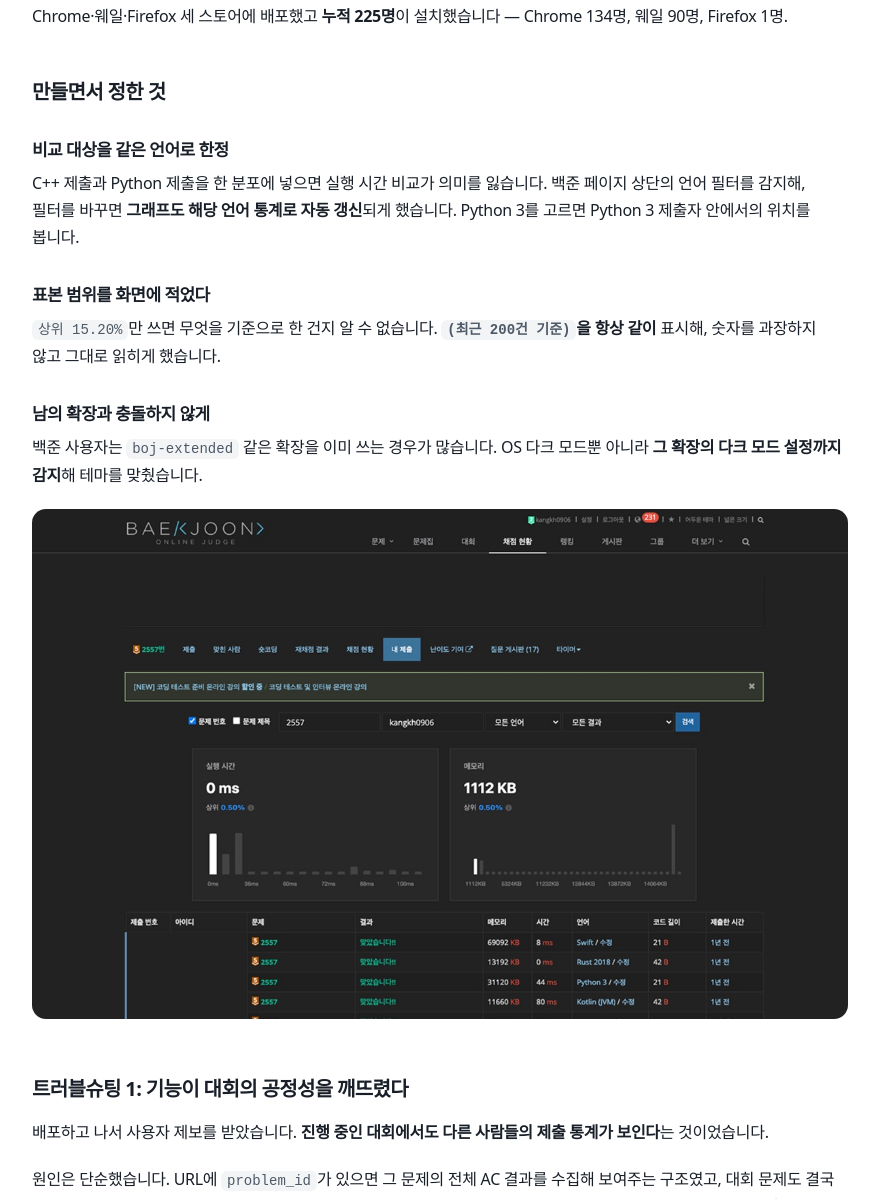
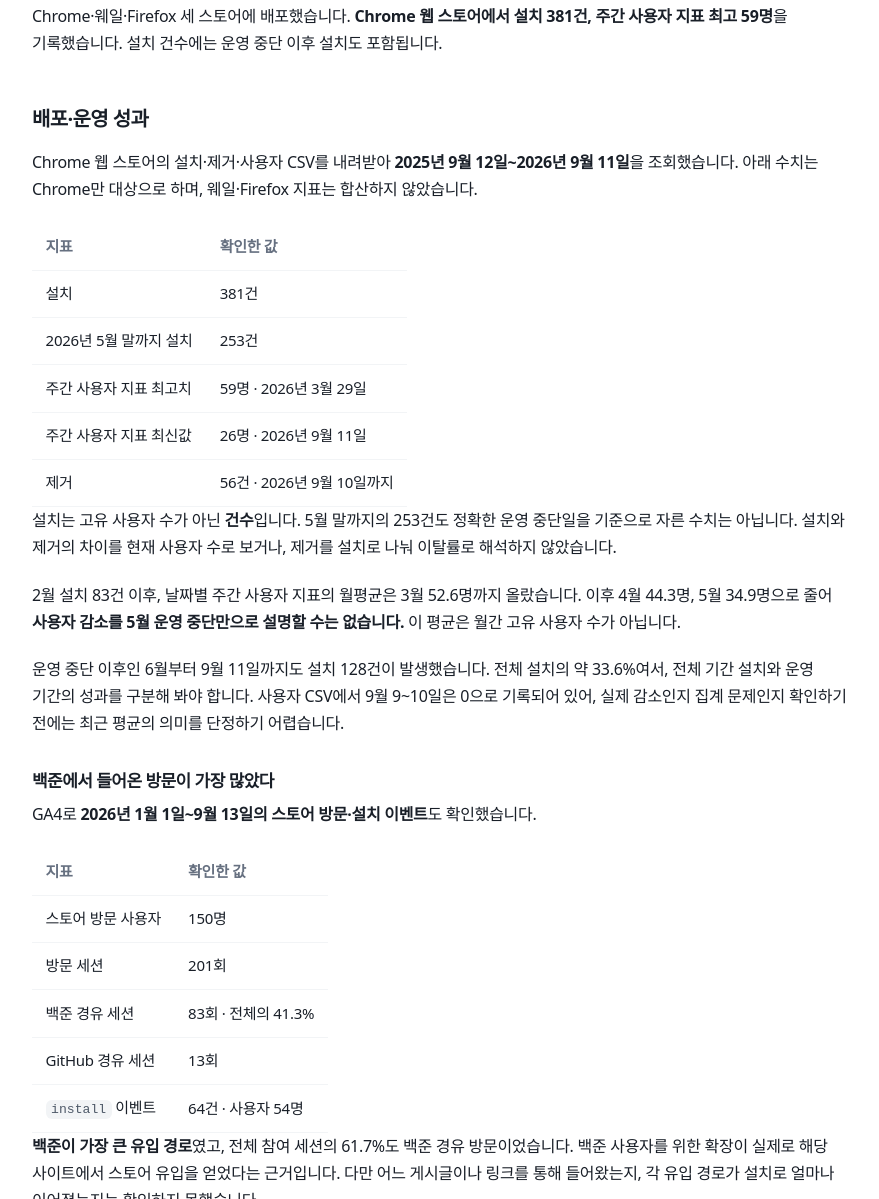
Before and after one commit to kangkyunghyun/kangkyunghyun.github.io, an Astro site: page /projects/boj-performance in a window 1280 px wide. Shown: the part 1601-2800 px from the top of the page, without its empty margins (200-1079 px from the left). Built offline with nearby package versions, Linux system fonts and the light colour scheme; Astro itself is replaced by a stand-in of ours.

Commit message:
Post: BOJ Performance 설치 성과와 유입 분석 갱신

```diff
--- a/src/content/projects/boj-performance.md
+++ b/src/content/projects/boj-performance.md
@@ -4,7 +4,7 @@ summary: 백준 채점 현황에서 내 코드의 성능 위치를 그래프로
 period: 2026. 1. ~ 2026. 5.
 role: 1인 개발 및 운영
 status: paused
-badge: 누적 225명
+badge: Chrome 설치 381건
 logo: boj-performance.png
 stack: [JavaScript, Chart.js, Chrome Extension]
 asIs:
@@ -36,7 +36,43 @@ LeetCode가 제출 결과를 분포 그래프로 보여주는 것을 보고 같
 
 ![실행 시간·메모리 분포와 내 위치](/images/boj-performance/graph.jpg)
 
-Chrome·웨일·Firefox 세 스토어에 배포했고 **누적 225명**이 설치했습니다 — Chrome 134명, 웨일 90명, Firefox 1명.
+Chrome·웨일·Firefox 세 스토어에 배포했습니다. **Chrome 웹 스토어에서 설치 381건, 주간 사용자 지표 최고 59명**을 기록했습니다. 설치 건수에는 운영 중단 이후 설치도 포함됩니다.
+
+## 배포·운영 성과
+
+Chrome 웹 스토어의 설치·제거·사용자 CSV를 내려받아 **2025년 9월 12일~2026년 9월 11일**을 조회했습니다. 아래 수치는 Chrome만 대상으로 하며, 웨일·Firefox 지표는 합산하지 않았습니다.
+
+| 지표 | 확인한 값 |
+| --- | --- |
+| 설치 | 381건 |
+| 2026년 5월 말까지 설치 | 253건 |
+| 주간 사용자 지표 최고치 | 59명 · 2026년 3월 29일 |
+| 주간 사용자 지표 최신값 | 26명 · 2026년 9월 11일 |
+| 제거 | 56건 · 2026년 9월 10일까지 |
+
+설치는 고유 사용자 수가 아닌 **건수**입니다. 5월 말까지의 253건도 정확한 운영 중단일을 기준으로 자른 수치는 아닙니다. 설치와 제거의 차이를 현재 사용자 수로 보거나, 제거를 설치로 나눠 이탈률로 해석하지 않았습니다.
+
+2월 설치 83건 이후, 날짜별 주간 사용자 지표의 월평균은 3월 52.6명까지 올랐습니다. 이후 4월 44.3명, 5월 34.9명으로 줄어 **사용자 감소를 5월 운영 중단만으로 설명할 수는 없습니다.** 이 평균은 월간 고유 사용자 수가 아닙니다.
+
+운영 중단 이후인 6월부터 9월 11일까지도 설치 128건이 발생했습니다. 전체 설치의 약 33.6%여서, 전체 기간 설치와 운영 기간의 성과를 구분해 봐야 합니다. 사용자 CSV에서 9월 9~10일은 0으로 기록되어 있어, 실제 감소인지 집계 문제인지 확인하기 전에는 최근 평균의 의미를 단정하기 어렵습니다.
+
+### 백준에서 들어온 방문이 가장 많았다
+
+GA4로 **2026년 1월 1일~9월 13일의 스토어 방문·설치 이벤트**도 확인했습니다.
+
+| 지표 | 확인한 값 |
+| --- | --- |
+| 스토어 방문 사용자 | 150명 |
+| 방문 세션 | 201회 |
+| 백준 경유 세션 | 83회 · 전체의 41.3% |
+| GitHub 경유 세션 | 13회 |
+| `install` 이벤트 | 64건 · 사용자 54명 |
+
+**백준이 가장 큰 유입 경로**였고, 전체 참여 세션의 61.7%도 백준 경유 방문이었습니다. 백준 사용자를 위한 확장이 실제로 해당 사이트에서 스토어 유입을 얻었다는 근거입니다. 다만 어느 게시글이나 링크를 통해 들어왔는지, 각 유입 경로가 설치로 얼마나 이어졌는지는 확인하지 못했습니다.
+
+GA4에는 보고서 필터링이 적용되어 있고 웹 스토어 CSV와 조회 기간도 다릅니다. 따라서 `install` 이벤트 64건은 웹 스토어 설치 381건과 별개의 지표로 봤습니다. 관측된 방문 사용자 중 설치 이벤트가 있는 사용자 비율은 36%(54/150)이지만, 이를 전체 방문자의 설치 전환율로 일반화하지 않았습니다.
+
+이 분석은 **스토어 방문과 설치까지**를 다룹니다. 확장 내부의 그래프 기능 사용량이나 유지율을 측정한 것은 아니므로, 성과는 설치 규모와 유입 경로를 중심으로 정리했습니다.
 
 ## 만들면서 정한 것
 
```
